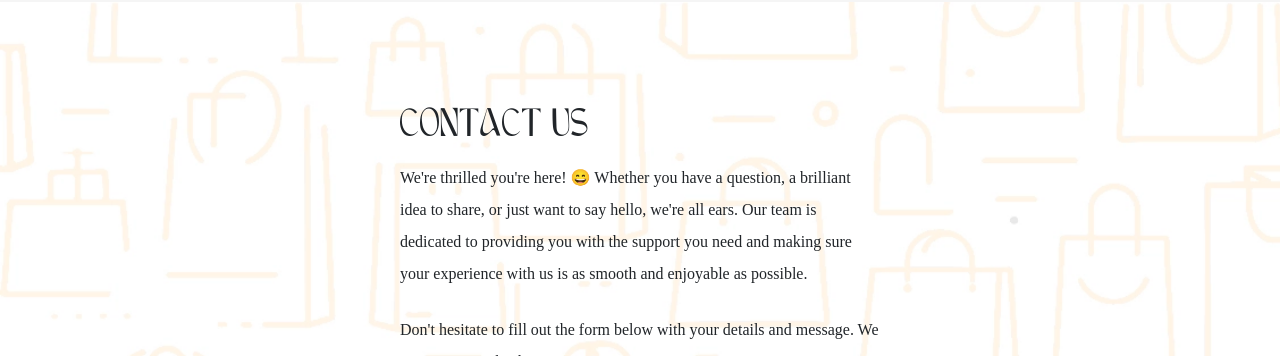
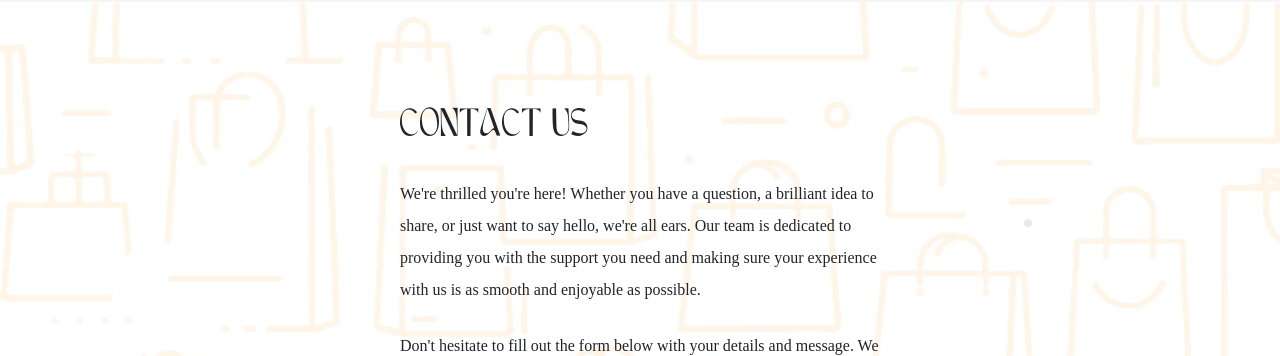
Before and after one commit to Queenen/Vendora, a React (Create React App) app: page /contact in a window 1280 px wide. Shown: the part 204-560 px from the top of the page. Built offline with nearby package versions, Linux system fonts and the light colour scheme; no server answers.

Commit message:
Update ContactForm.jsx

```diff
--- a/src/pages/contact/ContactForm.jsx
+++ b/src/pages/contact/ContactForm.jsx
@@ -81,13 +81,12 @@ const ContactForm = () => {
         className="col-10 mx-auto my-5 d-flex flex-column gap-2"
         id={styles.contactIntro}
       >
-        <h1>Contact us</h1>
+        <h1 className="mb-4">Contact us</h1>
         <p>
-          We're thrilled you're here! 😄 Whether you have a question, a
-          brilliant idea to share, or just want to say hello, we're all ears.
-          Our team is dedicated to providing you with the support you need and
-          making sure your experience with us is as smooth and enjoyable as
-          possible.
+          We're thrilled you're here! Whether you have a question, a brilliant
+          idea to share, or just want to say hello, we're all ears. Our team is
+          dedicated to providing you with the support you need and making sure
+          your experience with us is as smooth and enjoyable as possible.
         </p>
         <p>
           Don't hesitate to fill out the form below with your details and
```
